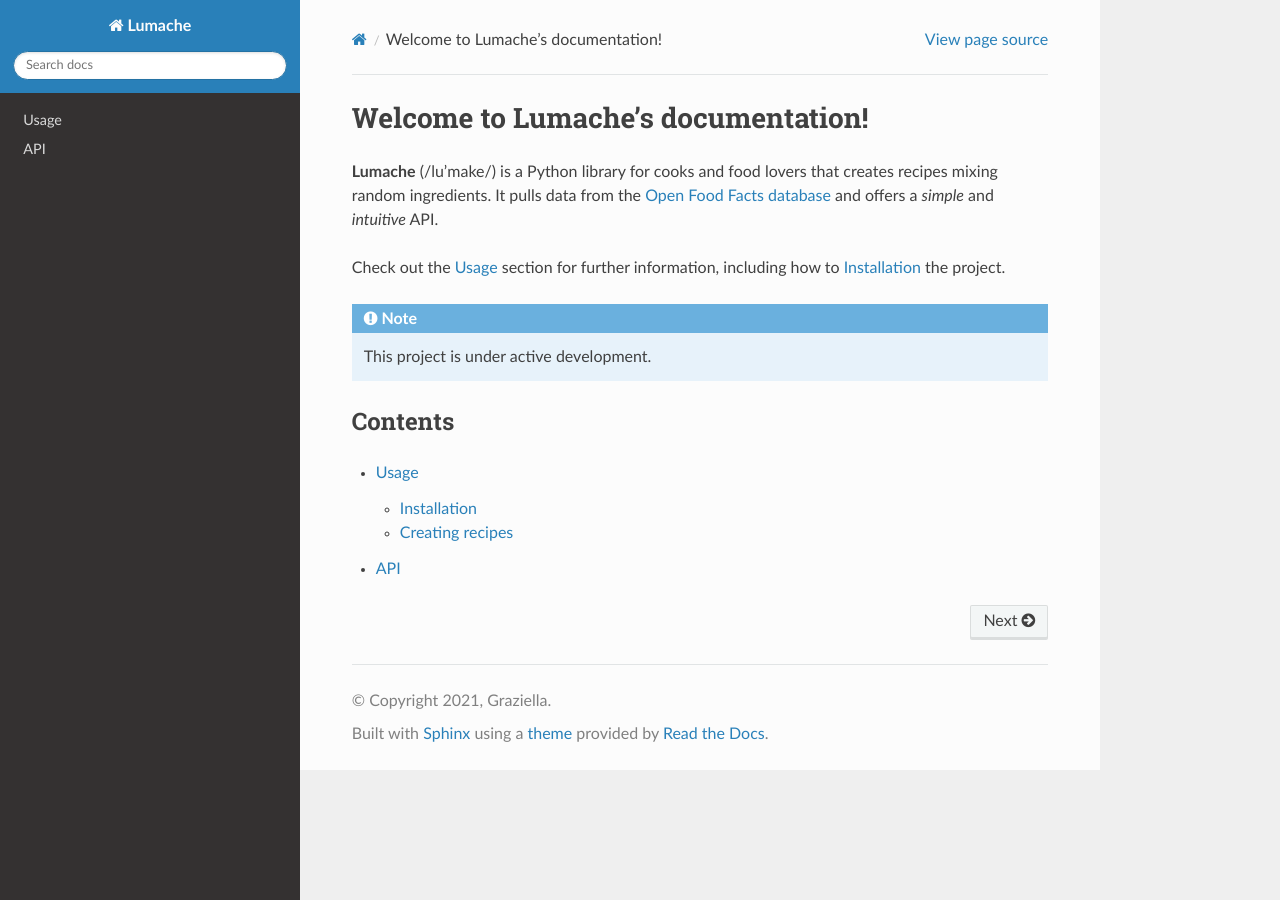
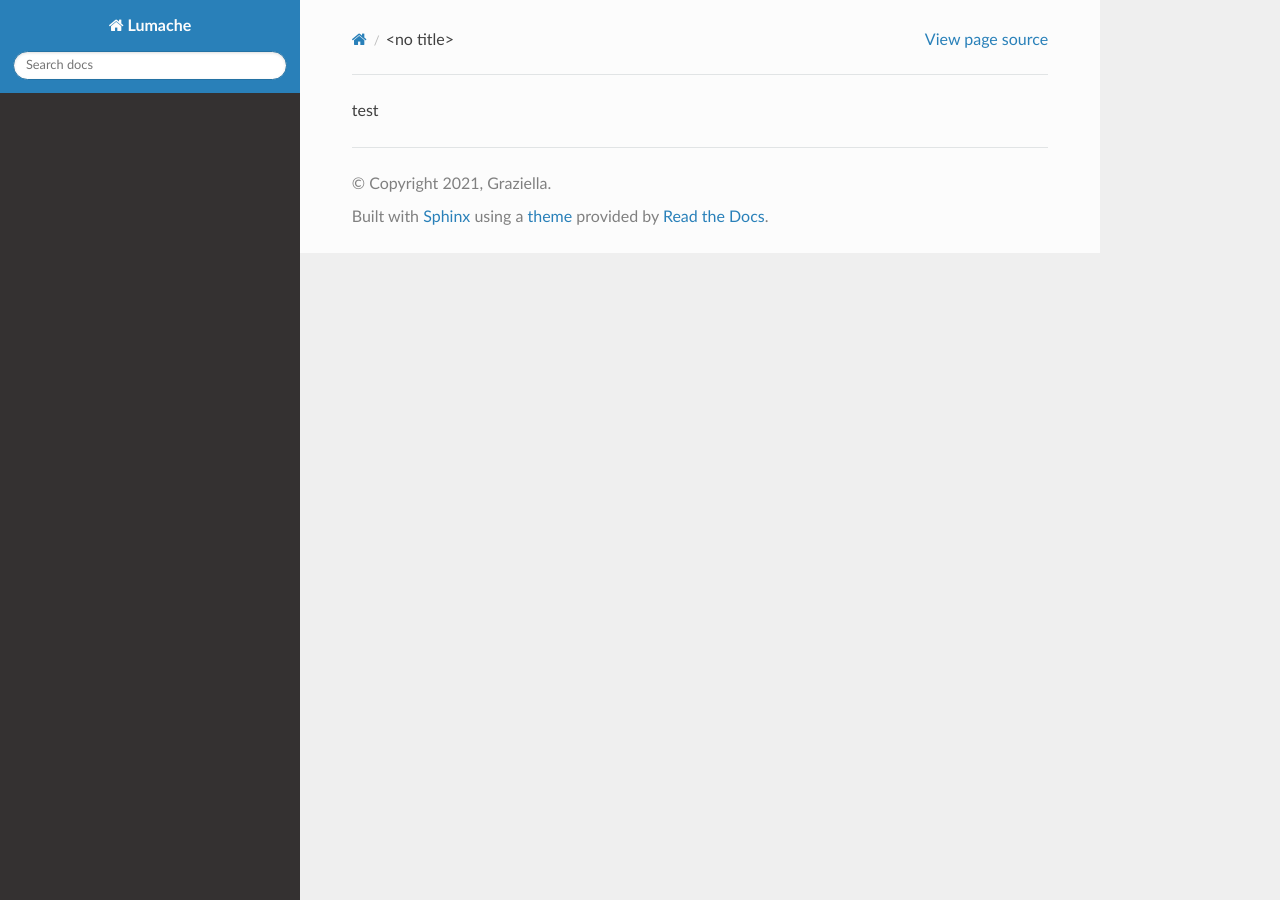
Before and after one commit to Horse1jj/pavlov-bot-docs-, a Sphinx documentation site: the page built from docs/source/index.rst, in a window 1280 px wide. Built offline with Sphinx 7.4.7 and the Read the Docs theme 3.1.0, drawn with Linux system fonts in a browser that asks for light colours.

Commit message:
Update index.rst

```diff
--- a/docs/source/index.rst
+++ b/docs/source/index.rst
@@ -1,22 +1 @@
-Welcome to Lumache's documentation!
-===================================
-
-**Lumache** (/lu'make/) is a Python library for cooks and food lovers
-that creates recipes mixing random ingredients.
-It pulls data from the `Open Food Facts database <https://world.openfoodfacts.org/>`_
-and offers a *simple* and *intuitive* API.
-
-Check out the :doc:`usage` section for further information, including
-how to :ref:`installation` the project.
-
-.. note::
-
-   This project is under active development.
-
-Contents
---------
-
-.. toctree::
-
-   usage
-   api
+test
```
